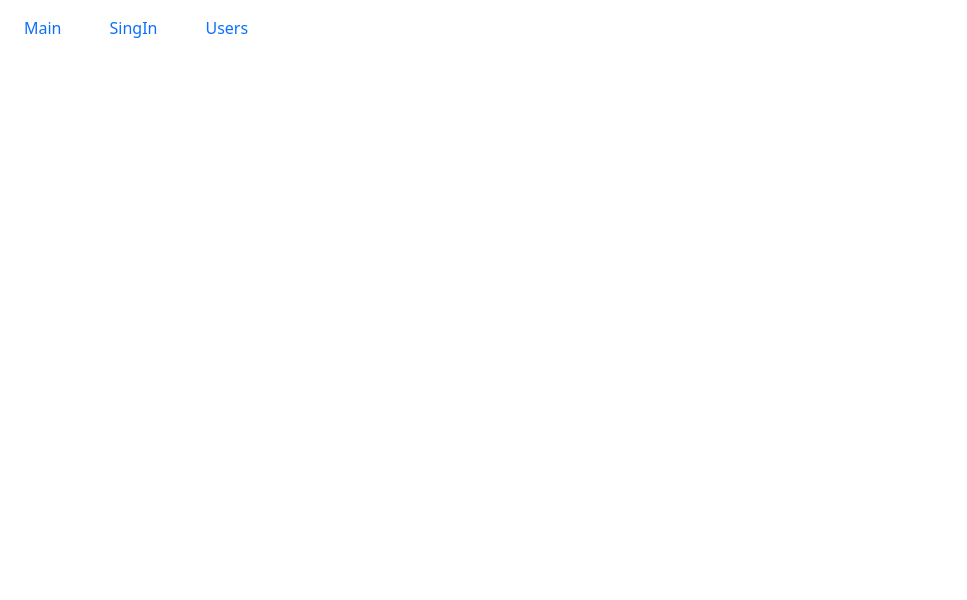
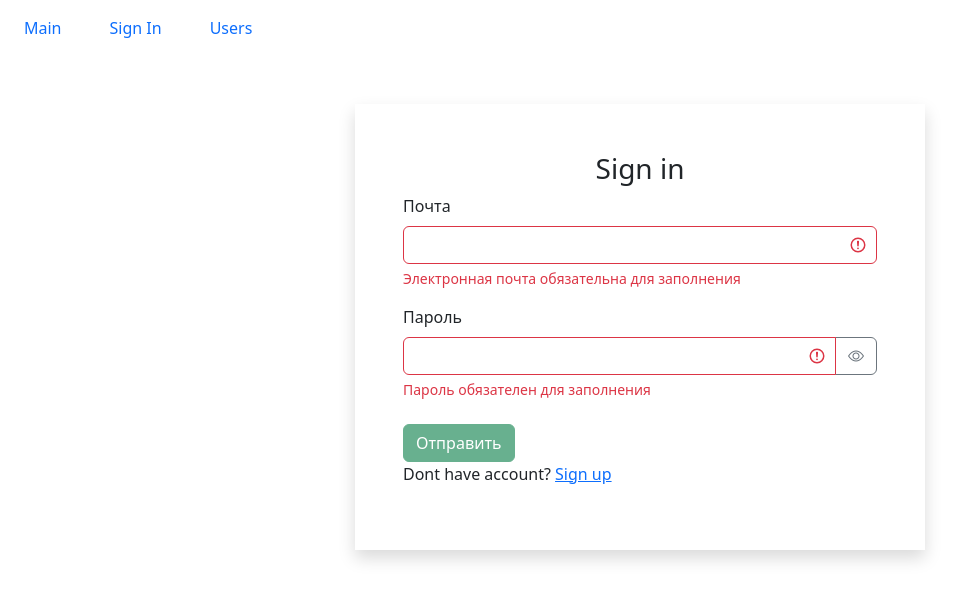
Before and after one commit to NMKD/fast-company, a React (Create React App) app: page /login/1 in a window 1280 px wide. Shown: the top 600 px of the page, without its empty margins (0-967 px from the left). Built offline with nearby package versions, Linux system fonts and the light colour scheme.

Commit message:
component of Login has changed

```diff
--- a/src/App.js
+++ b/src/App.js
@@ -1,7 +1,7 @@
 import React from "react";
 import Users from "./components/pages/users";
 import Main from "./components/pages/main";
-import SignIn from "./components/pages/signIn";
+import Login from "./components/pages/Login";
 import NavsBar from "./components/ui/NavsBar";
 import { Route, Switch } from "react-router-dom";
 
@@ -11,7 +11,7 @@ const App = () => {
             <NavsBar />
             <Switch>
                 <Route exact path="/" component={Main} />
-                <Route path="/singin" component={SignIn} />
+                <Route path="/login/:type" component={Login} />
                 <Route path="/users/:id?" component={Users} />
             </Switch>
         </>
--- /dev/null
+++ b/src/components/pages/Login.jsx
@@ -0,0 +1,40 @@
+import React from "react";
+import { useParams, Link } from "react-router-dom";
+import SignUpForm from "../ui/form/SignUpForm";
+import SignInForm from "../ui/form/signInForm";
+
+const Login = () => {
+    const { type } = useParams();
+
+    return (
+        <>
+            <div className="container">
+                <div className="row mt-5">
+                    <div className="col col-md-6 col-lg-6 offset-md-3 offset-lg-3 shadow p-5">
+                        {type === "signup" ? (
+                            <>
+                                <h3 className="text-center">Sing up</h3>
+                                <SignUpForm />
+                                <p>
+                                    Already have account?{" "}
+                                    <Link to={"/login/signin"}>Sing in</Link>
+                                </p>
+                            </>
+                        ) : (
+                            <>
+                                <h3 className="text-center">Sign in</h3>
+                                <SignInForm />
+                                <p>
+                                    Dont have account?{" "}
+                                    <Link to={"/login/signup"}>Sign up</Link>
+                                </p>
+                            </>
+                        )}
+                    </div>
+                </div>
+            </div>
+        </>
+    );
+};
+
+export default Login;
--- a/src/components/pages/signIn.jsx
+++ /dev/null
@@ -1,8 +0,0 @@
-import React from "react";
-import SignInForm from "../ui/form/signInForm";
-
-const SingIn = () => {
-    return <SignInForm />;
-};
-
-export default SingIn;
--- a/src/components/ui/NavsBar.jsx
+++ b/src/components/ui/NavsBar.jsx
@@ -10,8 +10,8 @@ const NavsBar = () => {
                     </Link>
                 </li>
                 <li className="nav-item m-2">
-                    <Link className="nav-link" to="/singin">
-                        SingIn
+                    <Link className="nav-link" to="/login/singin">
+                        Sign In
                     </Link>
                 </li>
                 <li className="nav-item m-2">
--- /dev/null
+++ b/src/components/ui/form/SignUpForm.jsx
@@ -0,0 +1,7 @@
+import React from "react";
+
+const SignUpForm = () => {
+    return <h1>SignUp form</h1>;
+};
+
+export default SignUpForm;
--- a/src/components/ui/form/signInForm.jsx
+++ b/src/components/ui/form/signInForm.jsx
@@ -28,14 +28,7 @@ const SingInForm = () => {
     }, [data]);
 
     return (
-        <div className="container">
-            <div className="row mt-5">
-                <div className="col col-md-6 col-lg-6 offset-md-3 offset-lg-3 shadow p-5">
-                    <h3 className="text-center">SingIn</h3>
-                    <form
-                        className="g-3 needs-validation"
-                        onSubmit={handleSubmit}
-                    >
+        <form className="g-3 needs-validation" onSubmit={handleSubmit}>
             <TextField
                 label="Почта"
                 name="email"
@@ -59,9 +52,6 @@ const SingInForm = () => {
                 Отправить
             </button>
         </form>
-                </div>
-            </div>
-        </div>
     );
 };
 
```
Also changed, not shown: src/components/ui/form/registerForm.jsx (deleted, +0 -7 lines), .eslintrc.js. Lines whose indentation alone changed are shown as unchanged.
